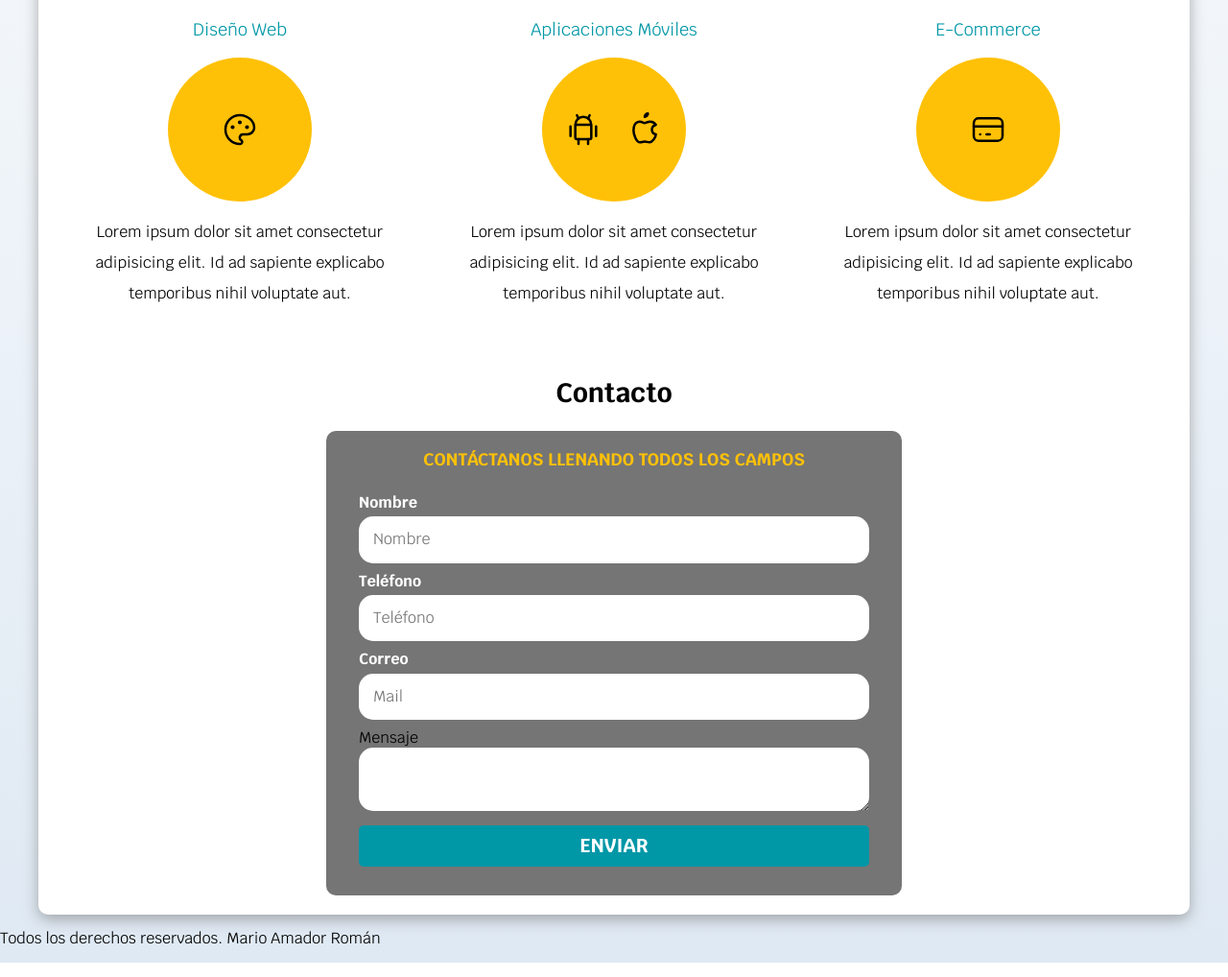
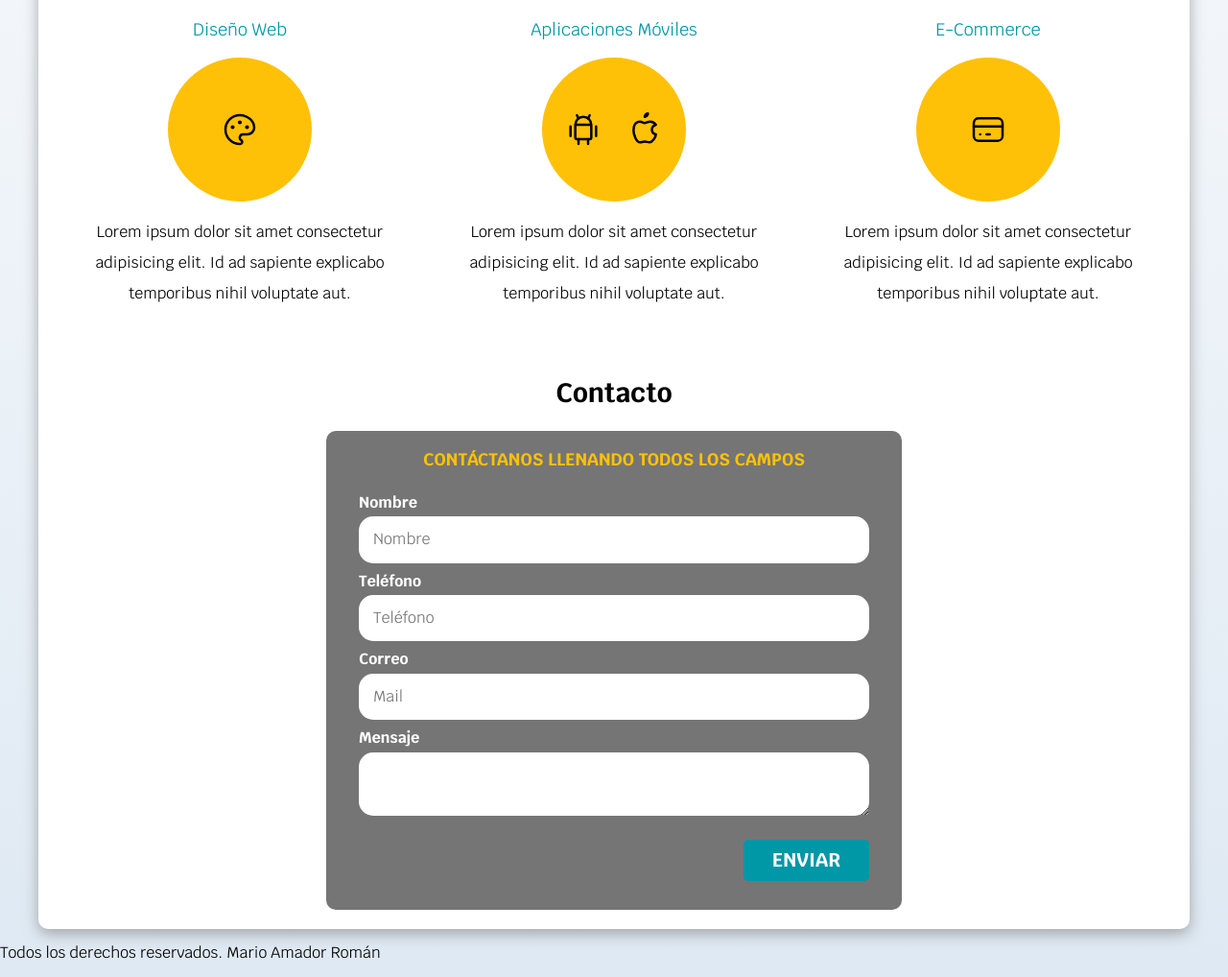
Before and after one commit to marioarsw/Freelancer, a plain HTML site: page index.html in a window 1280 px wide. Shown: the part 703-1721 px from the top of the page at 96% size. Drawn offline with Linux system fonts and the light colour scheme.

Commit message:
almost done

```diff
--- a/css/styles.css
+++ b/css/styles.css
@@ -11,6 +11,15 @@
 html {
     font-size: 62.5%;
     box-sizing: border-box; /*Hack para box model*/
+    scroll-snap-type: y mandatory;
+}
+
+/*Scroll snap*/
+.servicios,
+.navegacion-principal,
+.formulario {
+    scroll-snap-align: center;
+    scroll-snap-stop: always;
 }
 
 *, *:before, *:after {
@@ -66,6 +75,7 @@ body {
        width: auto;
    }
 }
+
 
 .sombra {
     /*https://www.cssmatic.com/box-shadow*/
@@ -133,6 +143,27 @@ Aplicar la regla a todos los hijos
 Margin: El espacio del contenedor contra otro contenedor
 Padding: El espacio interior del contenido con las orillas (bordes) del contenedor
 */
+
+/**Utilidades Se utiliza en el botón de abajo**/
+.w-sm-100 {
+    width: 100%;
+}
+
+@media (min-width: 768px) {
+   .w-sm-100{
+       width: auto;
+   }
+}
+
+.flex {
+    display: flex;
+}
+
+.alinear-derecha {
+    justify-content: flex-end;
+}
+
+
 
 /*Navegtación principal*/
 .nav-bg {
@@ -325,6 +356,8 @@ Grid: Para definir el layout de tu sitio web, como columnas o contenedores de el
     border-radius: 1.5rem;
 }
 
-.enviar .boton { /*Todo lo que tengo arriba en la clase botón lo voy a necesitar, pero si tiene de padre la clase enviar necesito un width:100%*/
-    width: 100%;
+/*
+.enviar .boton { /*Todo lo que tengo arriba en la clase botón lo voy a necesitar, pero si tiene de padre la clase enviar necesito un width:100%
+    width: 100%; esto se hizo en la sección de utilidades
 }
+*/
--- a/index.html
+++ b/index.html
@@ -140,13 +140,16 @@
                             <input class="input-text" type="email" placeholder="Mail">
                         </div>
 
-                        <label>Mensaje</label>
-                        <textarea class="input-text"></textarea>
+                        <div class="campo">
+                            <label>Mensaje</label>
+                            <textarea class="input-text"></textarea>
+                        </div>
+
                     </div>
 
 
-                    <div class="enviar">
-                        <input class="boton" type="submit" value="Enviar">
+                    <div class="alinear-derecha flex">
+                        <input class="boton w-sm-100" type="submit" value="Enviar">
                     </div>
 
                 </fieldset>
```
